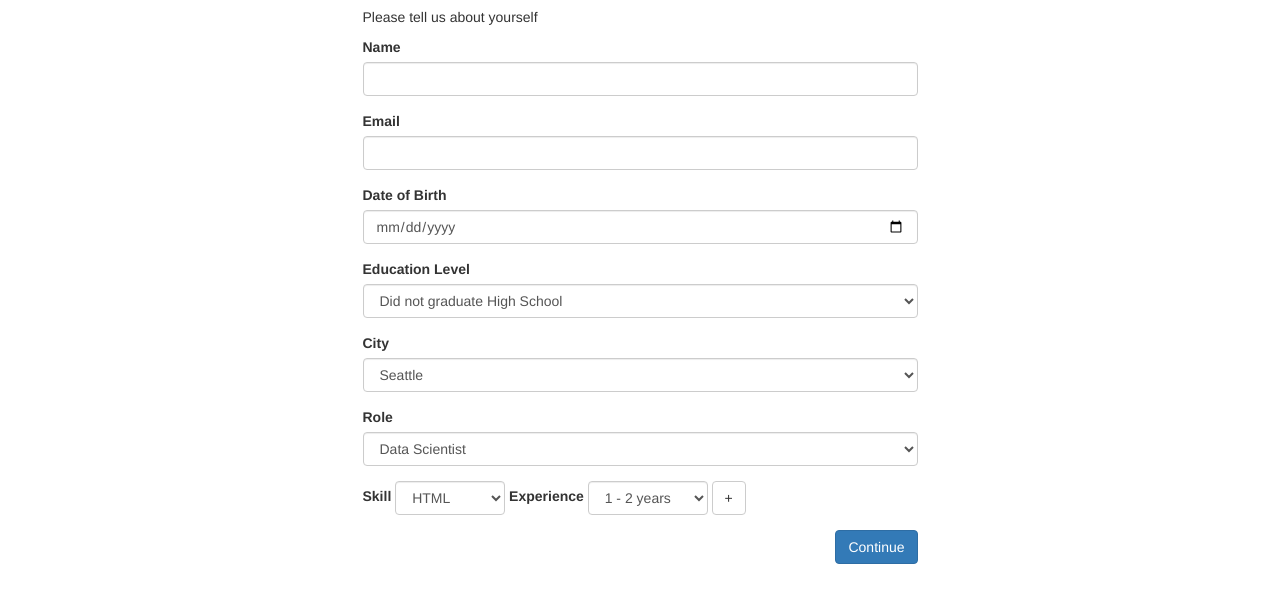
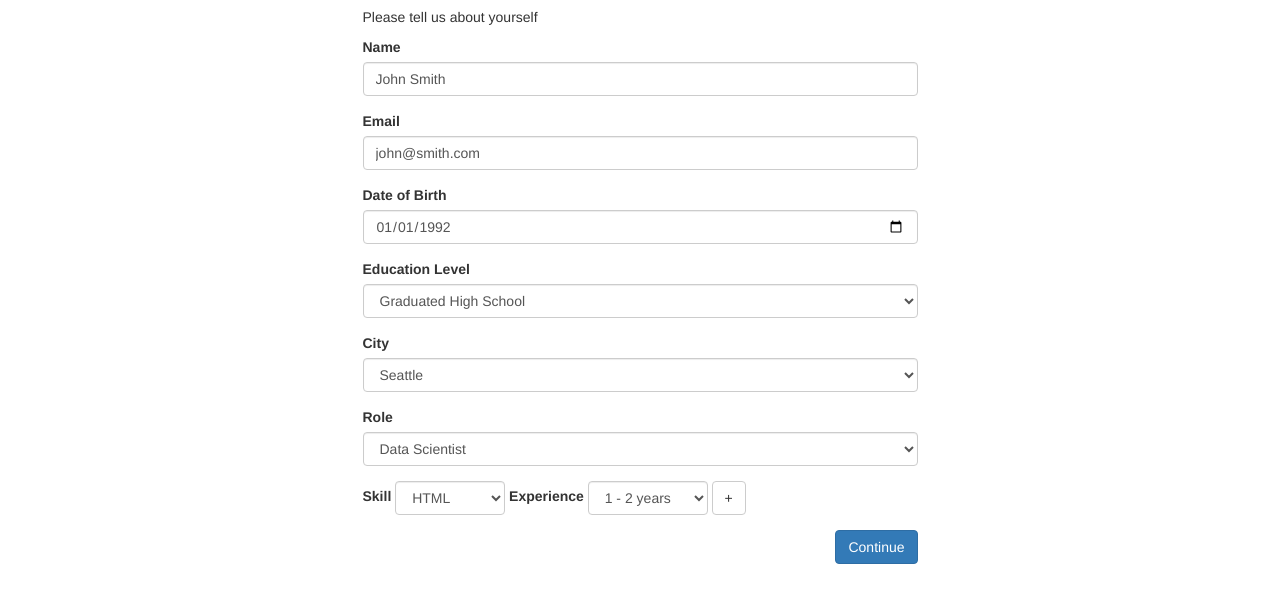
Before and after one commit to dgravelle/TurboEdu, a plain HTML site: page static/employee-form.html in a window 1280 px wide. Shown: the part 135-738 px from the top of the page. Drawn offline with nearby package versions, Linux system fonts and the light colour scheme; files whose address does not match are found by name.

Commit message:
added logo to splash page and prefilled employee form

```diff
--- a/static/employee-form.html
+++ b/static/employee-form.html
@@ -24,21 +24,21 @@
         <form action="">
           <div class="form-group">
             <label for="" class="label-control">Name</label>
-            <input type="text" class="form-control">
+            <input type="text" class="form-control" value="John Smith">
           </div>
           <div class="form-group">
             <label for="" class="label-control">Email</label>
-            <input type="text" class="form-control">
+            <input type="text" class="form-control" value="john@smith.com">
           </div>
           <div class="form-group">
             <label for="" class="label-control">Date of Birth</label>
-            <input type="date" class="form-control">
+            <input type="date" class="form-control" value="1992-01-01">
           </div>
           <div class="form-group">
             <label for="" class="label-control">Education Level</label>
             <select class="form-control" name="education" id="">
               <option value="1">Did not graduate High School</option>
-              <option value="2">Graduated High School</option>
+              <option value="2" selected>Graduated High School</option>
               <option value="3">Some College</option>
               <option value="4">2 year College</option>
               <option value="5">4 year college</option>
```
Also changed, not shown: index.html (+0 -1 lines).
